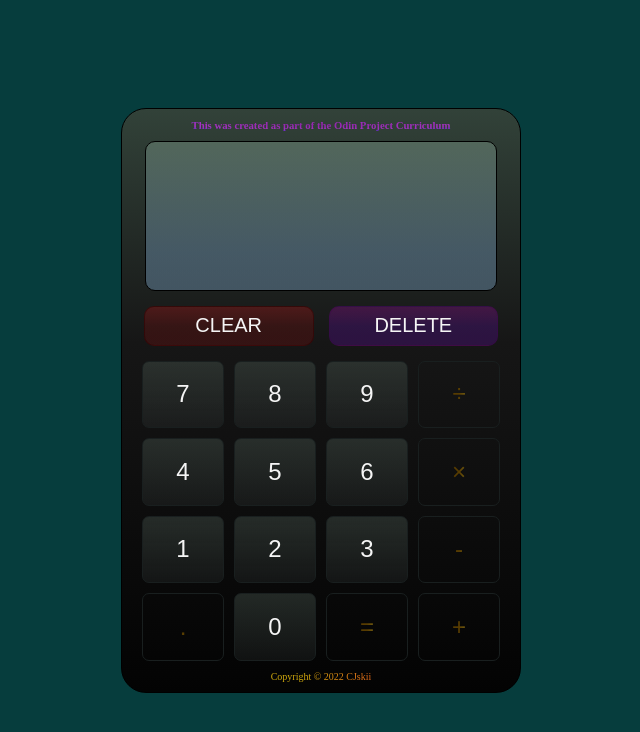
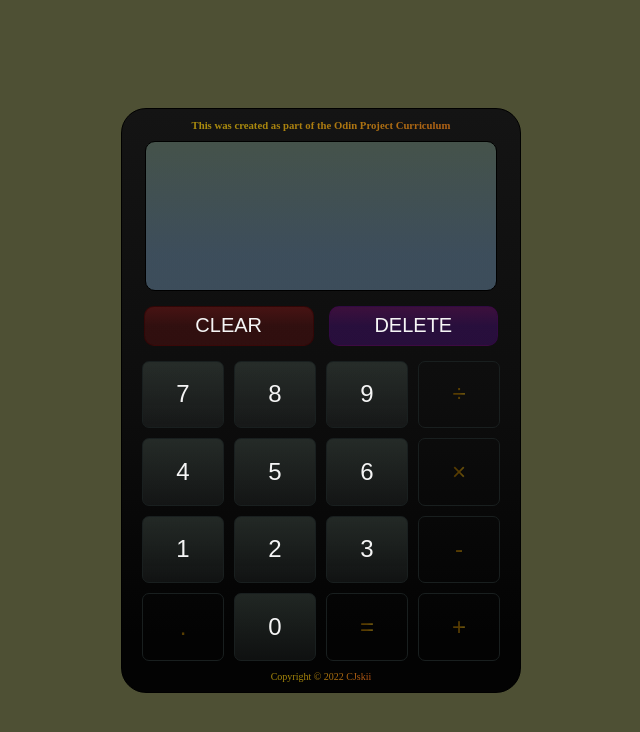
Before and after one commit to CJskii/calculator, a plain HTML site: page index.html in a window 1280 px wide. Shown: the whole page, without its empty margins (319-959 px from the left). Drawn offline with Linux system fonts and the light colour scheme.

Commit message:
background color and container gradient change

```diff
--- a/styles.css
+++ b/styles.css
@@ -22,12 +22,12 @@
     display: flex;
     justify-content: center;
     align-items: center;
-    background-color: rgb(6, 61, 61);
+    background-color: rgba(37, 39, 4, 0.808);
 }
 
 .container{
     background: rgb(23,25,25);
-    background: linear-gradient(0deg, rgb(3, 3, 3) 0%,rgb(22, 22, 22) 60%, rgb(50, 66, 57) 100%);
+    background: linear-gradient(0deg, rgb(3, 3, 3) 10%,rgb(13, 13, 13) 50%, rgb(20, 20, 20) 100%);
     height: 60%;
     width: 400px;
     display: flex;
@@ -143,18 +143,17 @@
     gap: 5px;
     align-items: center;
     padding: 0 20px 0 20px;
-    background: #9E4D70;
-    background: radial-gradient(ellipse farthest-corner at center center, #8f24aa 0%, #a432c0 50%, #1321e0 100%);
+    background: #CFA80C;
+    background: linear-gradient(to right, #CFA80CCC 30%, #d86417CC 100%);
     -webkit-background-clip: text;
     -webkit-text-fill-color: transparent;
-
 }
 
 .footer{
     font-size: 10px;
     font-family: 'Mouse, sans-serif';
     background: #CFA80C;
-    background: linear-gradient(to right, #CFA80C 30%, #d86417 100%);
+    background: linear-gradient(to right, #CFA80CCC 30%, #d86417CC 100%);
     -webkit-background-clip: text;
     -webkit-text-fill-color: transparent;
 }
```
